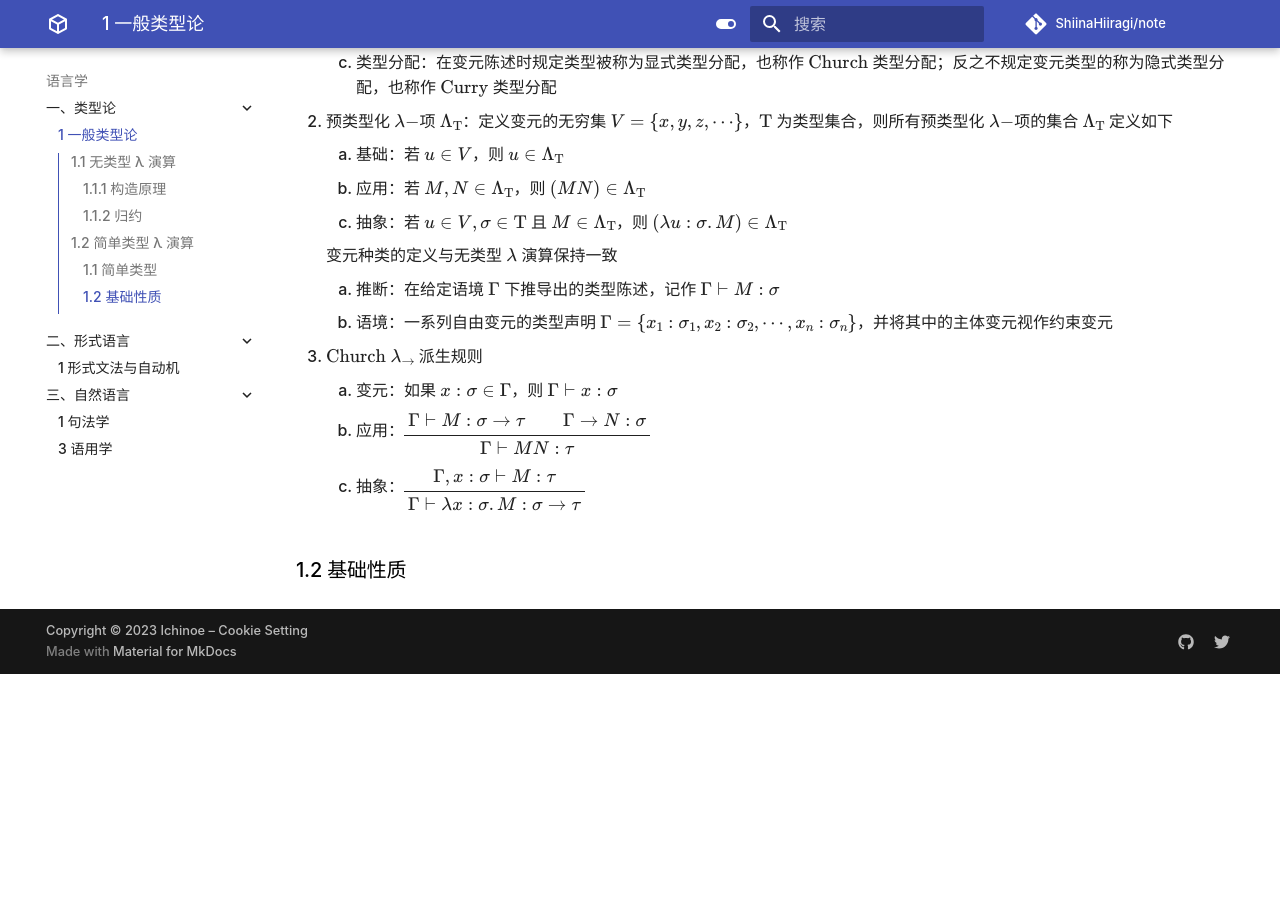
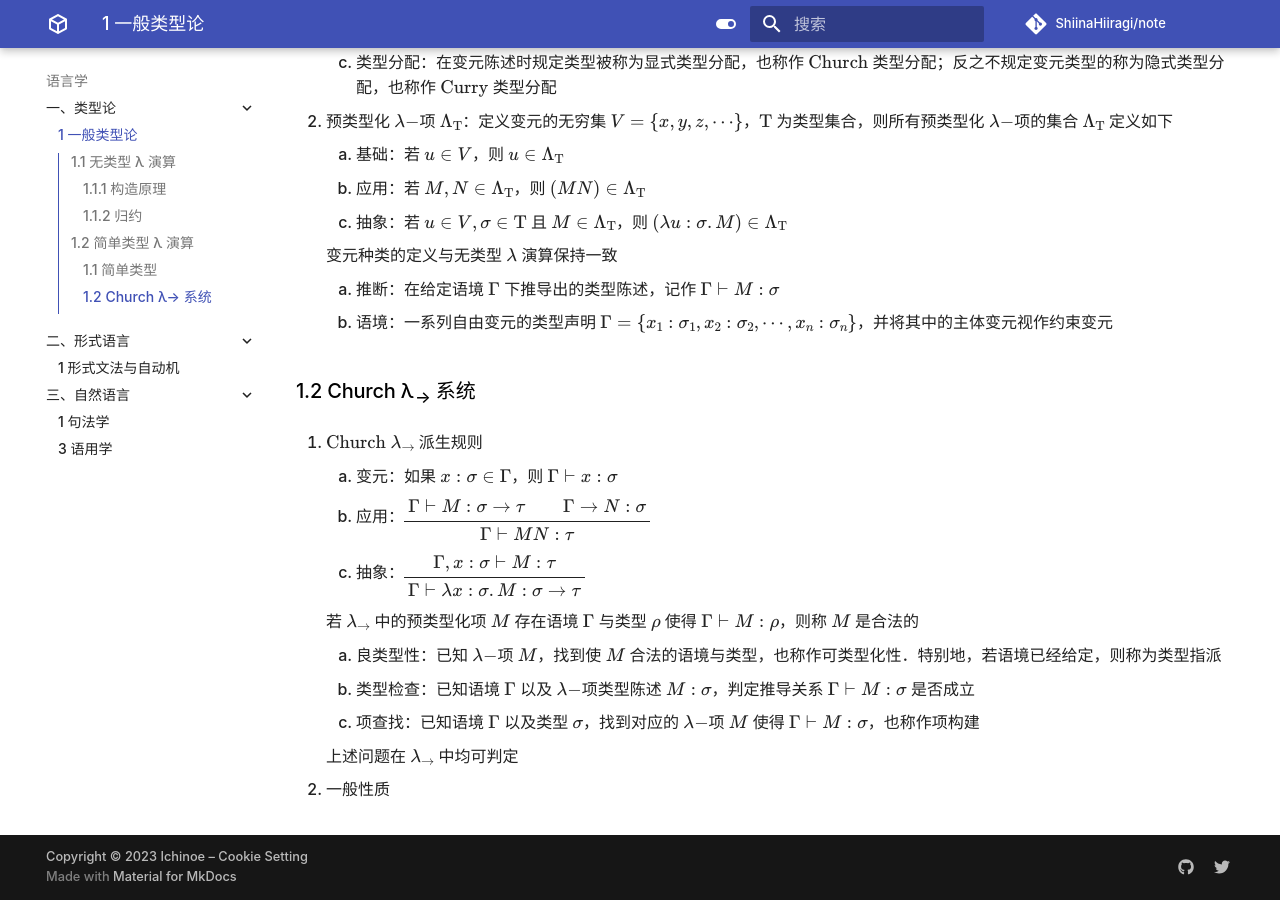
Before and after one commit to ShiinaHiiragi/note, an MkDocs documentation site: the page built from docs/lang/type/gen.md, in a window 1280 px wide and 900 px high, scrolled down 3523 px. Built offline with MkDocs 1.6.1 and Material for MkDocs 9.7.7, drawn with Linux system fonts in a browser that asks for light colours; comment, search, counter and statistics services are not loaded; before the commit the page ends 4197 px from its top, so only the background shows below that.

Commit message:
add church lambda

```diff
--- a/docs/lang/type/gen.md
+++ b/docs/lang/type/gen.md
@@ -126,9 +126,18 @@
     1. 推断：在给定语境 $\Gamma$ 下推导出的类型陈述，记作 $\Gamma \vdash M: \sigma$
     2. 语境：一系列自由变元的类型声明 $\Gamma = \{x_1: \sigma_1, x_2: \sigma_2, \cdots, x_n: \sigma_n\}$，并将其中的主体变元视作约束变元
 
-3. $\text{Church }\lambda_{\to}$ 派生规则
+### 1.2 Church λ<sub>→</sub> 系统
+1. $\text{Church }\lambda_{\to}$ 派生规则
     1. 变元：如果 $x: \sigma \in \Gamma$，则 $\Gamma \vdash x: \sigma$
     2. 应用：$\begin{prooftree} \AxiomC{\(\Gamma \vdash M: \sigma \to \tau\)} \AxiomC{\(\Gamma \to N: \sigma\)} \BinaryInfC{\(\Gamma \vdash MN: \tau\)} \end{prooftree}$
     3. 抽象：$\begin{prooftree} \AxiomC{\(\Gamma, x: \sigma \vdash M: \tau\)} \UnaryInfC{\(\Gamma \vdash \lambda x:\sigma.M: \sigma \to \tau\)} \end{prooftree}$
 
-### 1.2 基础性质
+    若 $\lambda_{\to}$ 中的预类型化项 $M$ 存在语境 $\Gamma$ 与类型 $\rho$ 使得 $\Gamma \vdash M: \rho$，则称 $M$ 是合法的
+
+    1. 良类型性：已知 $\lambda-$项 $M$，找到使 $M$ 合法的语境与类型，也称作可类型化性．特别地，若语境已经给定，则称为类型指派
+    2. 类型检查：已知语境 $\Gamma$ 以及 $\lambda-$项类型陈述 $M: \sigma$，判定推导关系 $\Gamma \vdash M: \sigma$ 是否成立
+    3. 项查找：已知语境 $\Gamma$ 以及类型 $\sigma$，找到对应的 $\lambda-$项 $M$ 使得 $\Gamma \vdash M: \sigma$，也称作项构建
+
+    上述问题在 $\lambda_{\to}$ 中均可判定
+
+2. 一般性质
```
Also changed, not shown: docs/lang/type/trans.md (+6 -0 lines).
